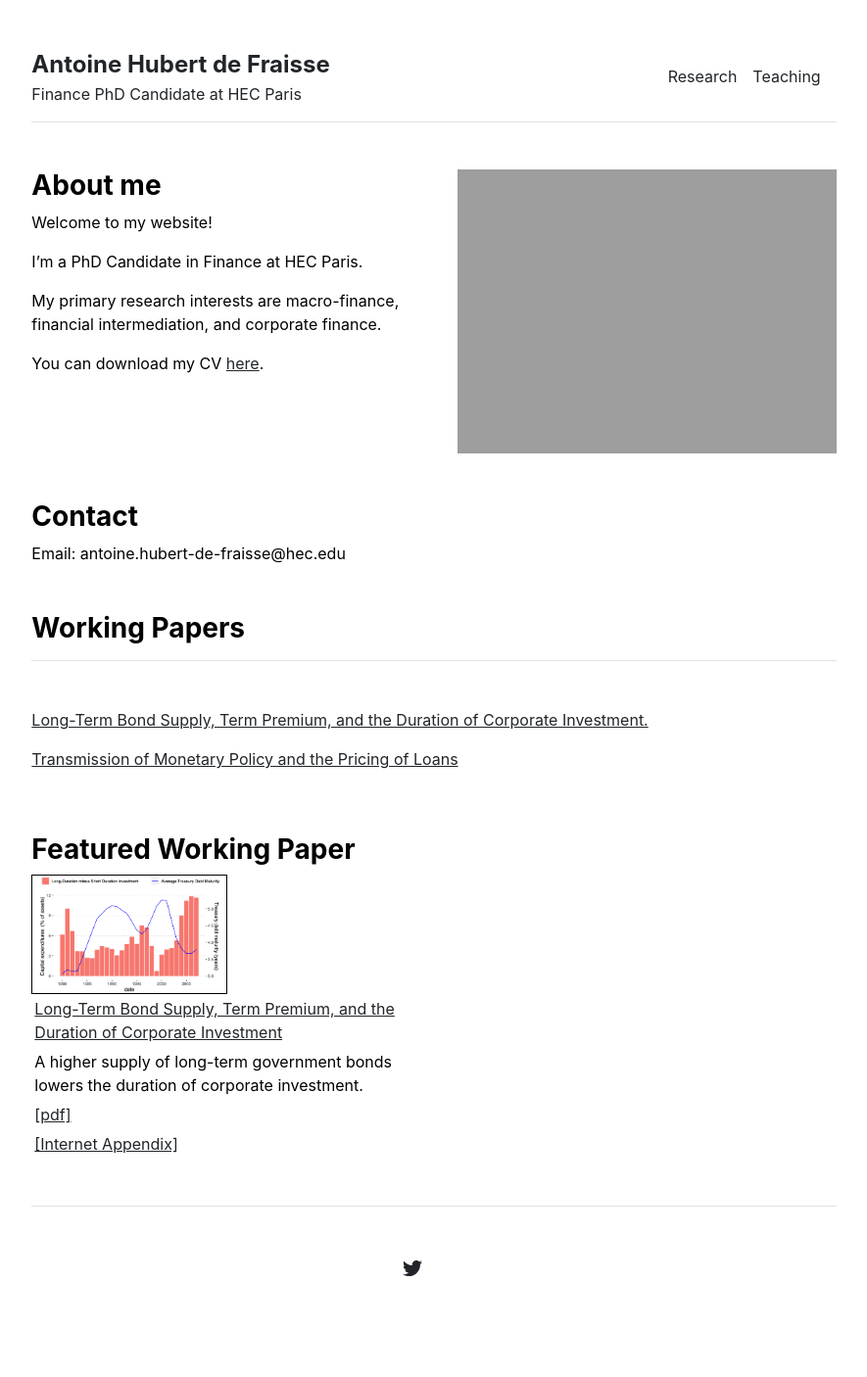
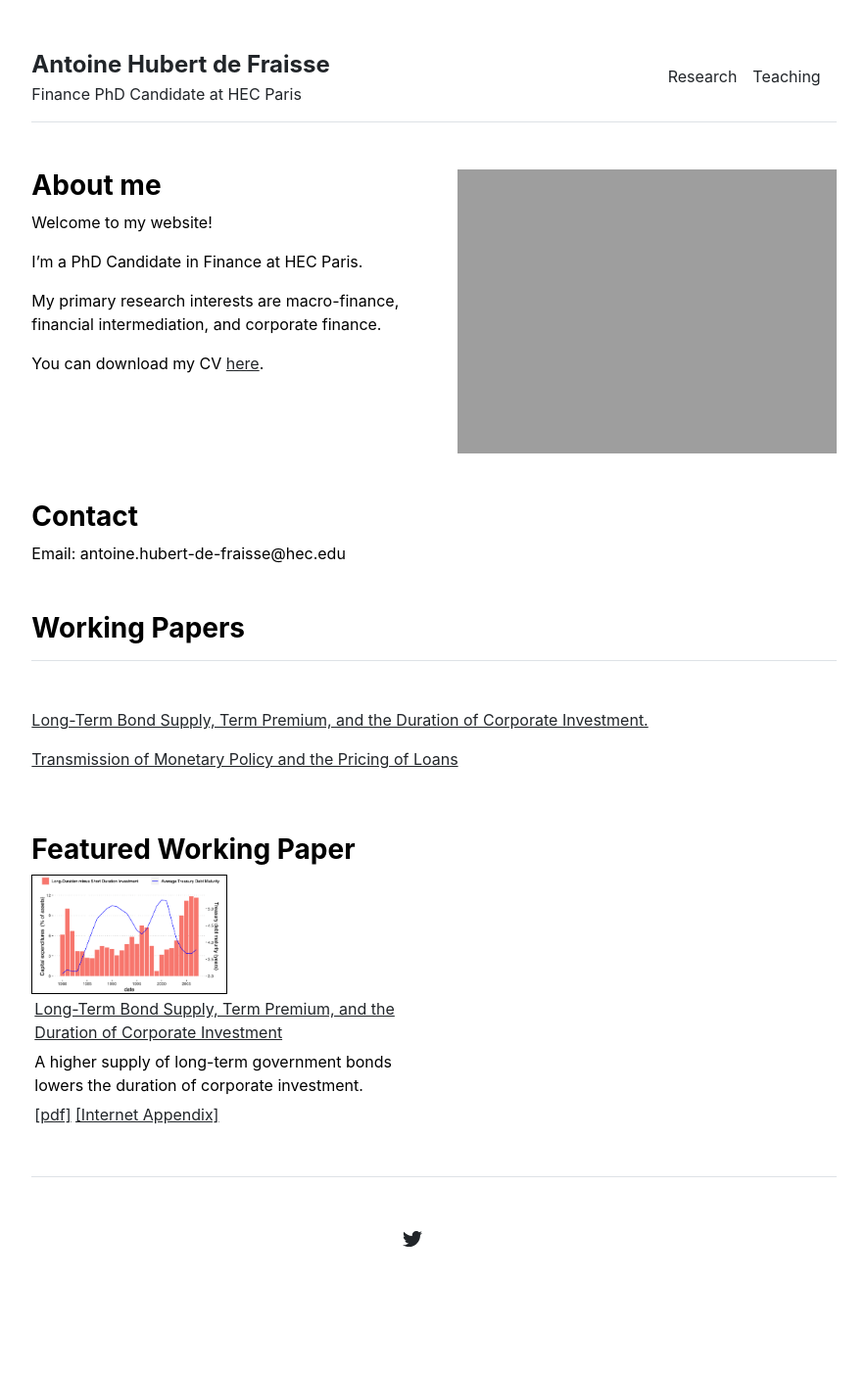
Before and after one commit to antoinehubertdefraisse/antoinehubertdefraisse.github.io, a Jekyll site: the page built from index.md, in a window 1280 px wide. Shown: the whole page at 98% size, without its empty margins (197-1082 px from the left). Built offline with Jekyll 4.4.1, drawn with Linux system fonts in a browser that asks for light colours; after the commit the page ends 1376 px from its top, so only the background shows below that.

Commit message:
Update home.html

```diff
--- a/_layouts/home.html
+++ b/_layouts/home.html
@@ -39,8 +39,8 @@ layout: default
 	  <table border="0" cellspacing="0" cellpadding="3">
 	    <tr><td class="title"><a href="https://papers.ssrn.com/sol3/papers.cfm?abstract_id=4064763" target="_blank">Long-Term Bond Supply, Term Premium, and the Duration of Corporate Investment</a></td></tr>
 		<tr><td class="description"> A higher supply of long-term government bonds lowers the duration of corporate investment.</td></tr>
-		<tr><td class="text"><a href="https://papers.ssrn.com/sol3/papers.cfm?abstract_id=4064763" target="_blank">[pdf]</a></td></tr>
-		<tr><td class="text"><a href="https://papers.ssrn.com/sol3/papers.cfm?abstract_id=4064763" target="_blank">[Internet Appendix]</a></td></tr>
+		<tr><td class="text"><a href="https://papers.ssrn.com/sol3/papers.cfm?abstract_id=4064763" target="_blank">[pdf]</a>
+		<a href="https://papers.ssrn.com/sol3/papers.cfm?abstract_id=4064763" target="_blank">[Internet Appendix]</a></td></tr>
 		</table>
  </td> </tr>
   </div>
```
